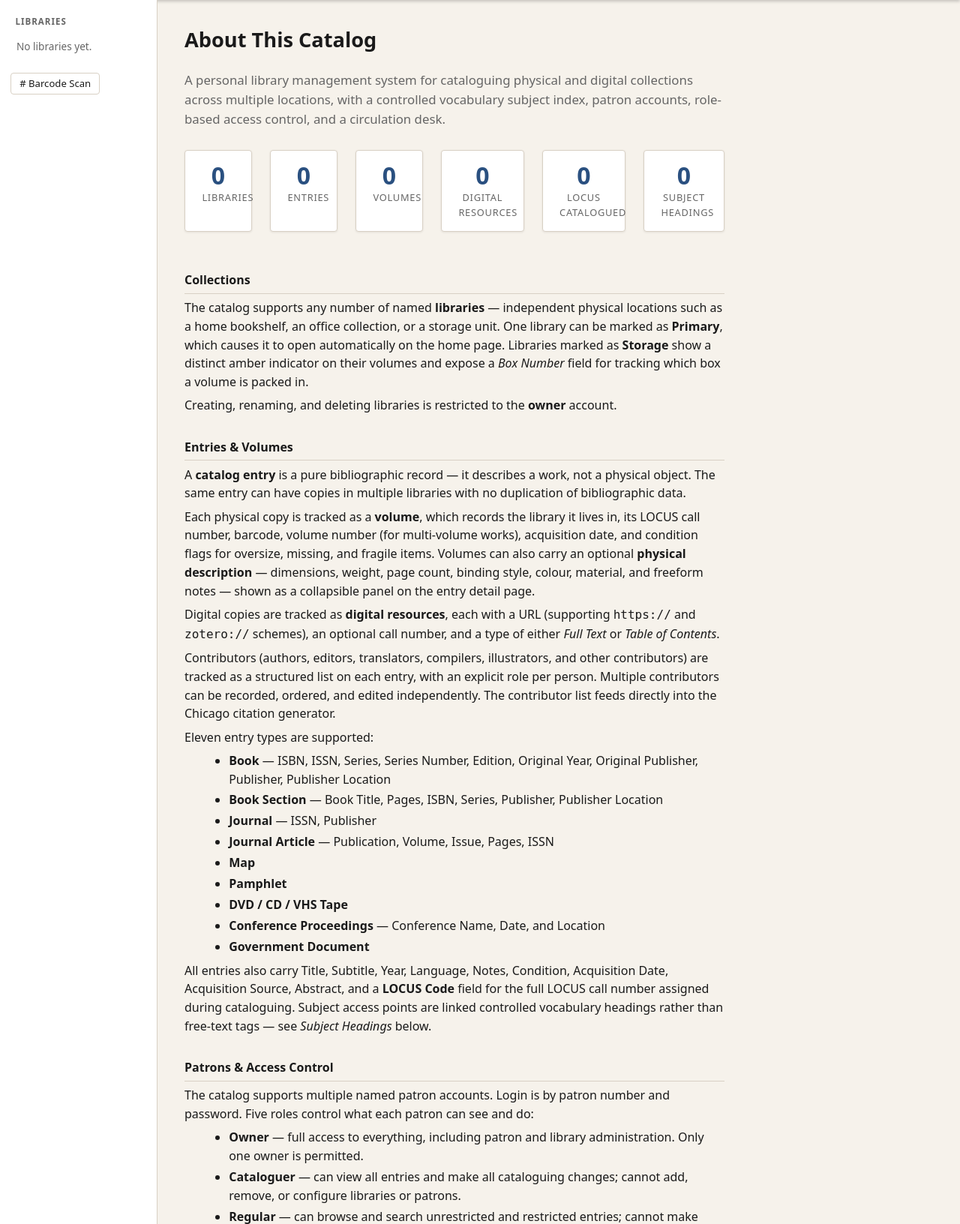
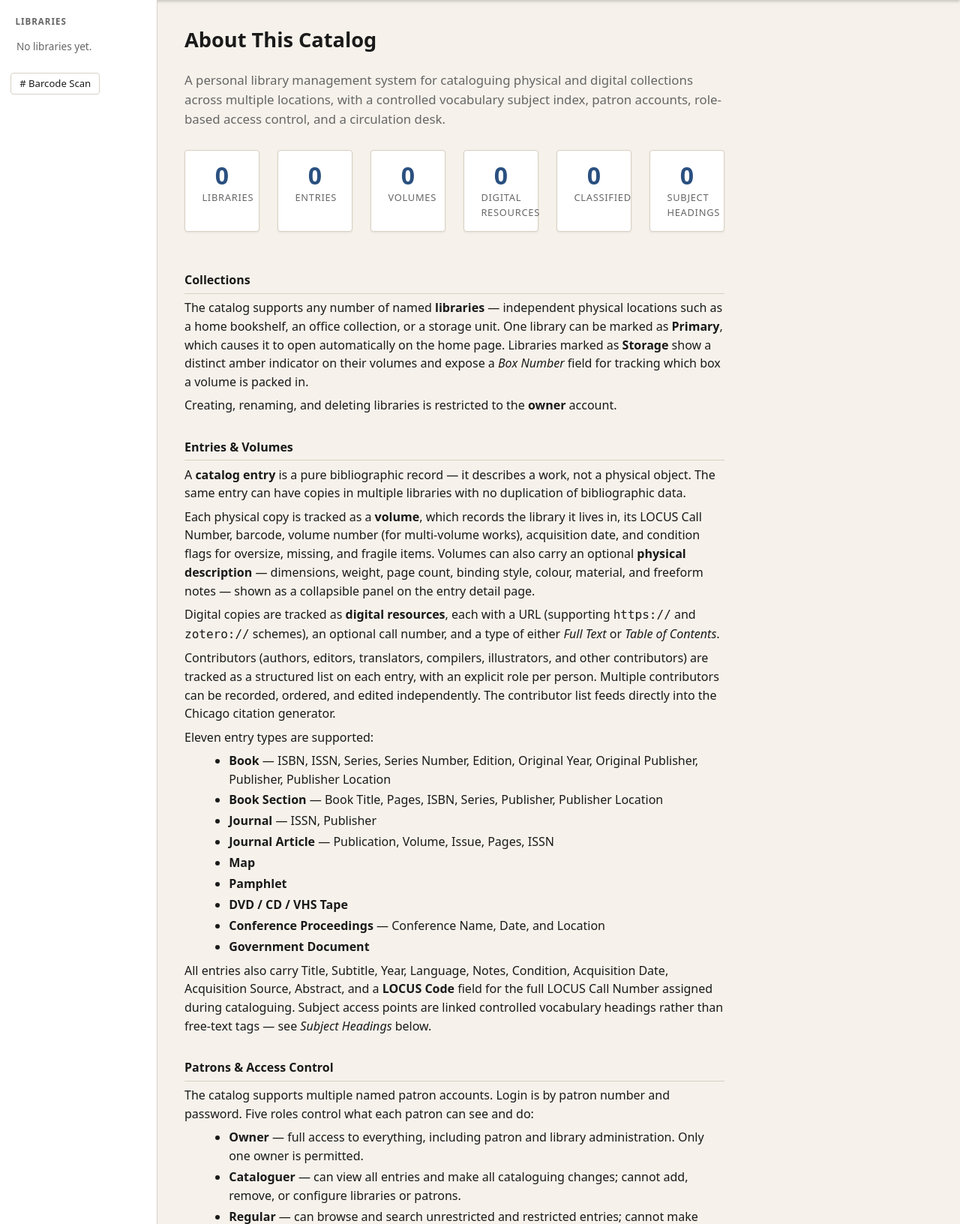
Before and after one commit to teuton1056/Home-Library-Catalog, a Flask app: page /about in a window 1280 px wide. Shown: the part 54-1686 px from the top of the page at 75% size. Run offline with Flask 3, Linux system fonts and the light colour scheme; data that the repository does not hold is empty.

Commit message:
added localization to the about page

```diff
--- a/labels/default.json
+++ b/labels/default.json
@@ -5,5 +5,9 @@
     "label_classification_code_hint": "Bibliographic classification code.",
     "label_call_number": "Call No.",
     "label_call_number_input_placeholder": "",
-    "shelf_browse_col_call": "Call No."
+    "shelf_browse_col_call": "Call No.",
+    "about_page_call_number":"call number",
+    "about_page_classification_code":"Classification Code",
+    "about_page_classification_code_lower":"classification code"
+
 }
--- a/labels/locus.json
+++ b/labels/locus.json
@@ -5,5 +5,8 @@
     "label_classification_code_hint": "Bibliographic classification code in the LOCUS system.",
     "label_call_number": "LOCUS Call No.",
     "label_call_number_input_placeholder": "LOCUS",
-    "shelf_browse_col_call": "LOCUS Call No."
+    "shelf_browse_col_call": "LOCUS Call No.",
+    "about_page_call_number":"LOCUS Call Number",
+    "about_page_classification_code":"LOCUS Code",
+    "about_page_classification_code_lower":"LOCUS code"
 }
--- a/static/style.css
+++ b/static/style.css
@@ -987,7 +987,7 @@ h2 { font-size: 1.2rem; margin: 0 0 0.75rem; font-weight: 600; }
   padding: 0.9rem 1.4rem;
   text-align: center;
   box-shadow: var(--shadow);
-  min-width: 90px;
+  min-width: 100px;
 }
 .about-stat-num {
   display: block;
--- a/templates/about.html
+++ b/templates/about.html
@@ -30,7 +30,7 @@
   </div>
   <div class="about-stat">
     <span class="about-stat-num">{{ stats.locus_count }}</span>
-    <span class="about-stat-label">LOCUS Catalogued</span>
+    <span class="about-stat-label">Classified</span>
   </div>
   <div class="about-stat">
     <span class="about-stat-num">{{ stats.subject_count }}</span>
@@ -65,7 +65,7 @@
     </p>
     <p>
       Each physical copy is tracked as a <strong>volume</strong>, which records the
-      library it lives in, its LOCUS call number, barcode, volume number
+      library it lives in, its {{ labels.about_page_call_number }}, barcode, volume number
       (for multi-volume works), acquisition date, and condition flags for oversize,
       missing, and fragile items. Volumes can also carry an optional
       <strong>physical description</strong> — dimensions, weight, page count, binding
@@ -99,8 +99,8 @@
     </ul>
     <p>
       All entries also carry Title, Subtitle, Year, Language, Notes, Condition,
-      Acquisition Date, Acquisition Source, Abstract, and a <strong>LOCUS Code</strong>
-      field for the full LOCUS call number assigned during cataloguing. Subject access
+      Acquisition Date, Acquisition Source, Abstract, and a <strong>{{ labels.about_page_classification_code }}</strong>
+      field for the full {{ labels.about_page_call_number }} assigned during cataloguing. Subject access
       points are linked controlled vocabulary headings rather than free-text tags — see
       <em>Subject Headings</em> below.
     </p>
@@ -133,7 +133,7 @@
   <section class="about-section">
     <h2>Subject Headings</h2>
     <p>
-      Subject access is managed through a controlled vocabulary modelled on the LOCUS
+      Subject access is managed through a controlled vocabulary modelled on the {{ labels.classification_schema }}
       subject heading system. Each heading is a distinct record with an optional
       <strong>type</strong> (Region, People, Person, Topic, Event, Language, or Work),
       a <strong>scope note</strong>, and structured relations to other headings:
@@ -182,8 +182,7 @@
     <h2>Search</h2>
     <p>
       Full-text search spans every bibliographic and physical field: title, author,
-      year, language, publisher, subject headings, series, ISBN, ISSN, LOCUS
-      call number, LOCUS code, barcode, volume number, and date. Results can be
+      year, language, publisher, subject headings, series, ISBN, ISSN, {{ labels.about_page_call_number }}, {{ labels.about_page_classification_code_lower }}, barcode, volume number, and date. Results can be
       filtered by collection and entry type. Search results respect the access level
       of the logged-in patron — hidden or restricted entries are filtered automatically.
     </p>
```
